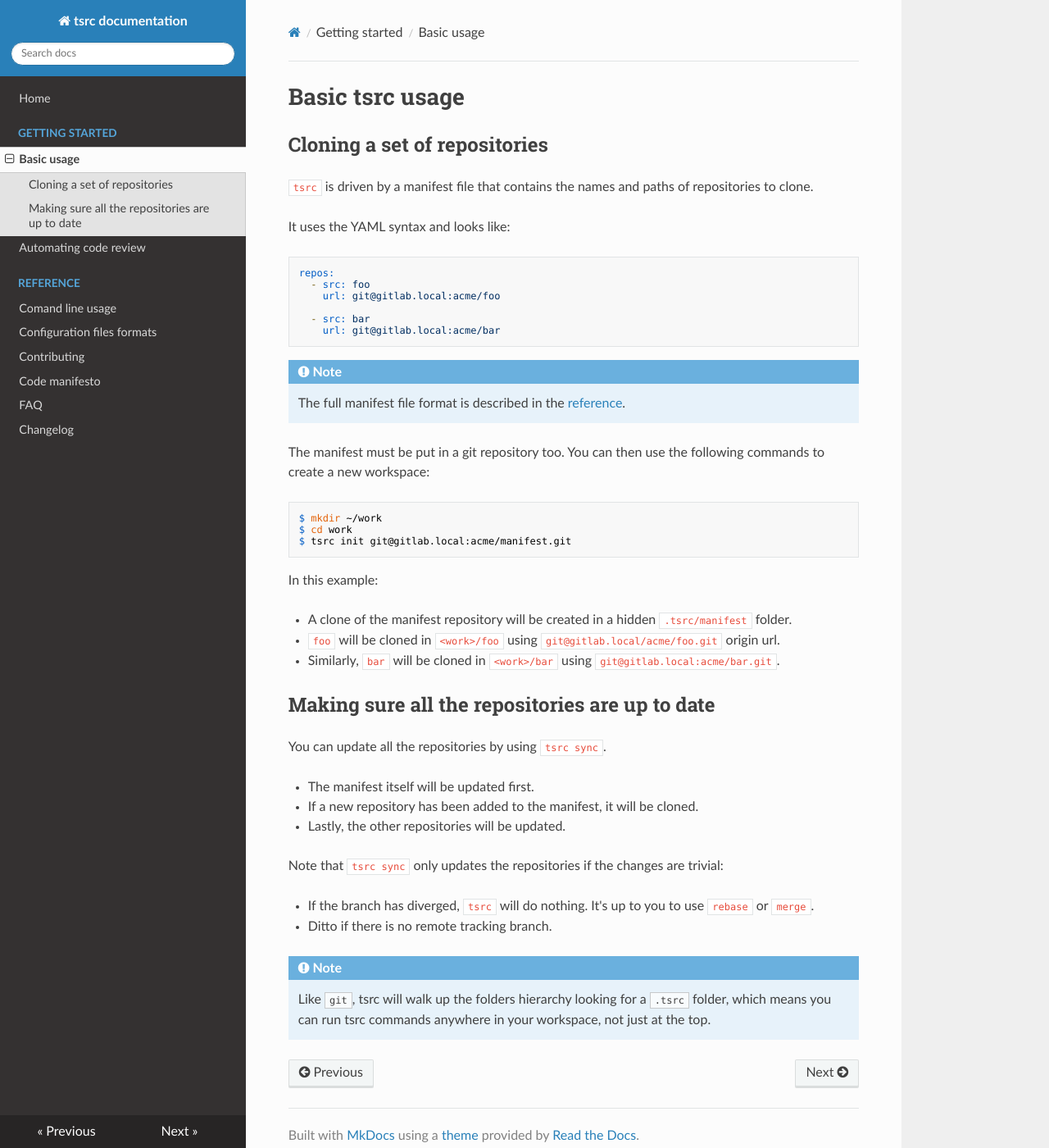
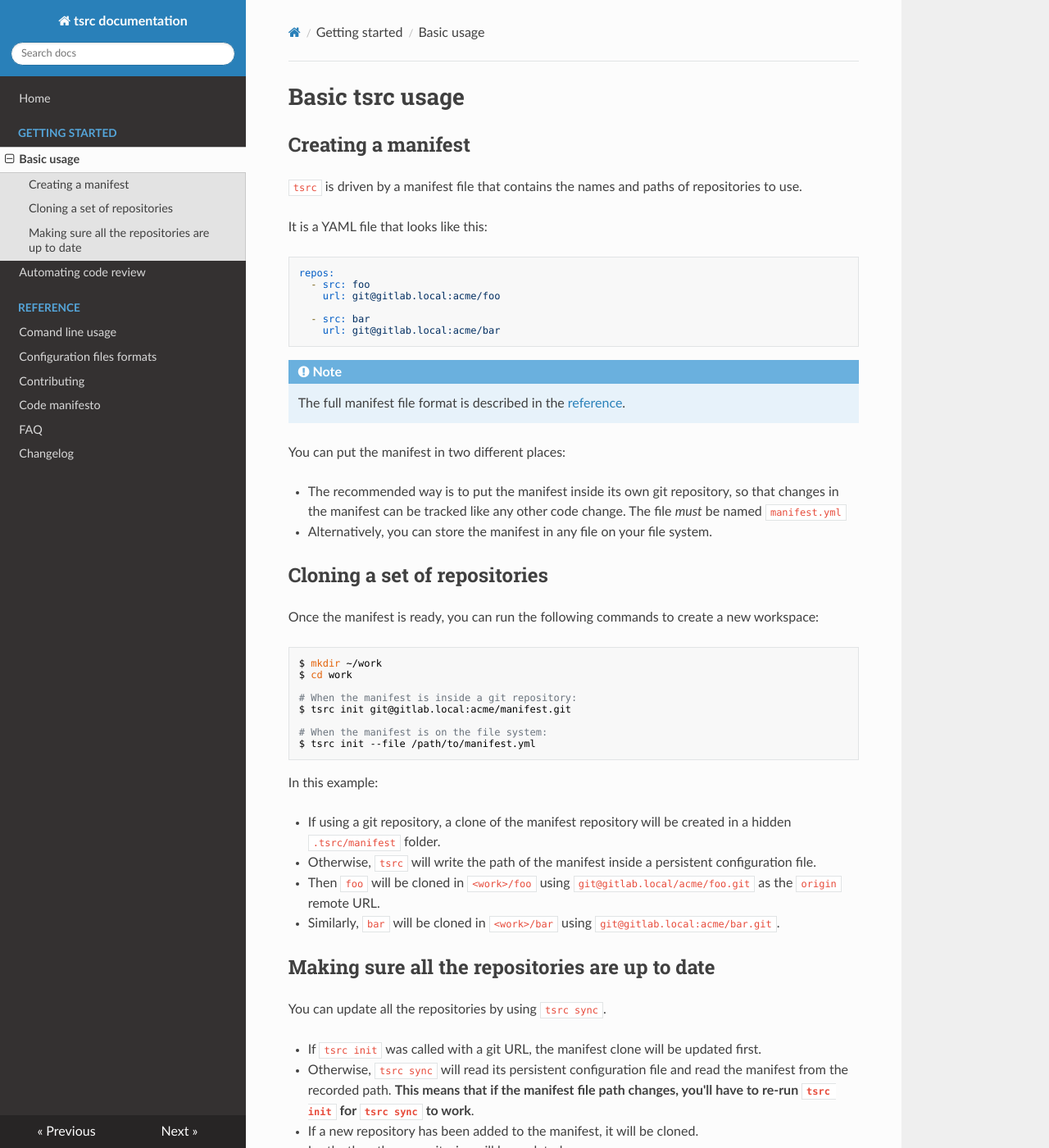
Before and after one commit to your-tools/tsrc, an MkDocs documentation site: the page built from docs/guide/basics.md, in a window 1280 px wide and 1400 px high. Shown: the whole window at 82% size. Built offline with MkDocs 1.6.1, drawn with Linux system fonts in a browser that asks for light colours; nearby versions of some CDN libraries.

Commit message:
Update documentation

````diff
--- a/docs/guide/basics.md
+++ b/docs/guide/basics.md
@@ -1,11 +1,11 @@
 # Basic tsrc usage
 
 
-## Cloning a set of repositories
+## Creating a manifest
 
-`tsrc` is driven by a manifest file that contains the names and paths of repositories to clone.
+`tsrc` is driven by a manifest file that contains the names and paths of repositories to use.
 
-It uses the YAML syntax and looks like:
+It is a YAML file that looks like this:
 
 ```yaml
 repos:
@@ -19,26 +19,46 @@ repos:
 !!! note
     The full manifest file format is described in the [reference](../ref/formats.md).
 
-The manifest must be put in a git repository too. You can then use the following commands to create a new workspace:
+You can put the manifest in two different places:
 
-```console
+* The recommended way is to put the manifest inside its own git repository, so that changes in the
+  manifest can be tracked like any other code change. The file *must* be named `manifest.yml`
+
+* Alternatively, you can store the manifest in any file on your file system.
+
+## Cloning a set of repositories
+
+Once the manifest is ready, you can run the following commands to create a new workspace:
+
+```bash
 $ mkdir ~/work
 $ cd work
+
+# When the manifest is inside a git repository:
 $ tsrc init git@gitlab.local:acme/manifest.git
+
+# When the manifest is on the file system:
+$ tsrc init --file /path/to/manifest.yml
 ```
 
 In this example:
 
-* A clone of the manifest repository will be created in a hidden `.tsrc/manifest` folder.
-* `foo` will be cloned in `<work>/foo` using `git@gitlab.local/acme/foo.git` origin url.
+* If using a git repository, a clone of the manifest repository will be created in a hidden `.tsrc/manifest` folder.
+* Otherwise, `tsrc` will write the path of the manifest inside a persistent configuration file.
+* Then `foo` will be cloned in `<work>/foo` using `git@gitlab.local/acme/foo.git` as the `origin` remote URL.
 * Similarly, `bar` will be cloned in `<work>/bar` using `git@gitlab.local:acme/bar.git`.
+
 
 
 ## Making sure all the repositories are up to date
 
 You can update all the repositories by using `tsrc sync`.
 
-* The manifest itself will be updated first.
+* If `tsrc init` was called with a git URL, the manifest clone will be updated first.
+* Otherwise, `tsrc sync` will read its persistent configuration file and read the manifest
+  from the recorded path. **This means that if the manifest file path changes,
+  you'll have to re-run `tsrc init` for `tsrc sync` to work**.
+
 * If a new repository has been added to the manifest, it will be cloned.
 * Lastly, the other repositories will be updated.
 
````
Also changed, not shown: docs/ref/formats.md (+1 -2 lines).
